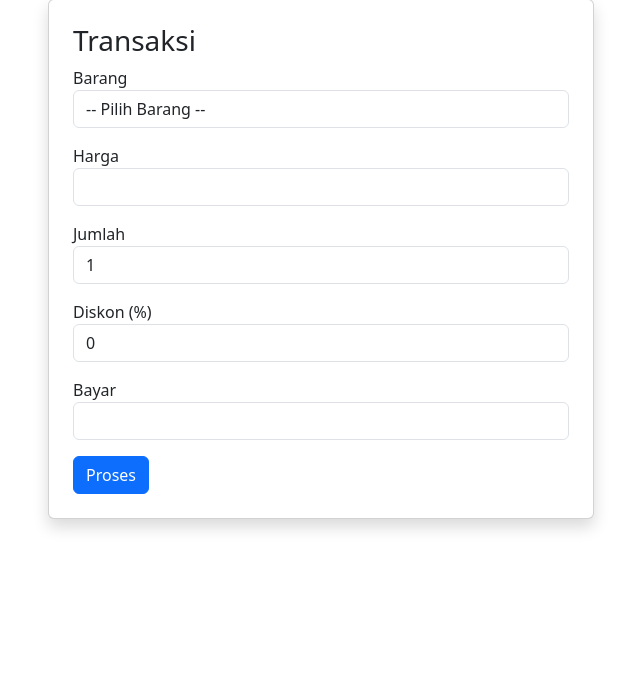
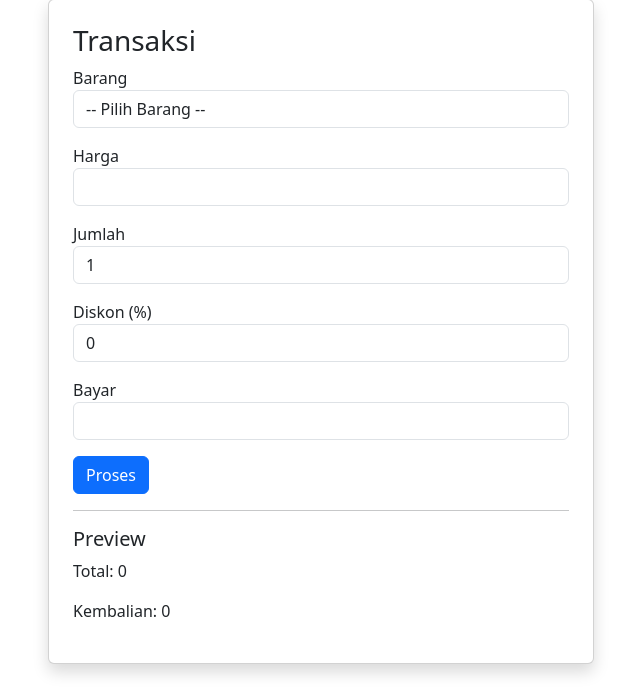
Before and after one commit to stokpribadidipa-ship-it/kasir-mini, a PHP site: page /transaksi.php in a window 1280 px wide. Shown: the part 105-800 px from the top of the page, without its empty margins (319-959 px from the left). Run offline with PHP 8.4, Linux system fonts and the light colour scheme; data that the repository does not hold is empty.

Commit message:
Update transaksi.php

```diff
--- a/transaksi.php
+++ b/transaksi.php
@@ -1,7 +1,7 @@
-<?php
-include 'koneksi.php';
+<?php include 'koneksi.php';
 include 'header.php';
 ?>
+
 
 <div class="container">
 <div class="row justify-content-center">
@@ -12,7 +12,6 @@ include 'header.php';
 
 <form method="POST" action="proses_transaksi.php">
 
-<!-- PILIH BARANG -->
 <label>Barang</label>
 <select name="barang_id" id="barang" class="form-control mb-3" onchange="setHarga()" required>
     <option value="">-- Pilih Barang --</option>
@@ -47,6 +46,12 @@ include 'header.php';
 
 </form>
 
+<hr>
+
+<h5>Preview</h5>
+<p>Total: <span id="total">0</span></p>
+<p>Kembalian: <span id="kembalian">0</span></p>
+
 </div>
 </div>
 </div>
@@ -61,15 +66,18 @@ function setHarga() {
 }
 
 function hitung() {
-    let harga = document.getElementById("harga").value || 0;
-    let jumlah = document.getElementById("jumlah").value || 0;
-    let diskon = document.getElementById("diskon").value || 0;
-    let bayar = document.getElementById("bayar").value || 0;
+    let harga = parseFloat(document.getElementById("harga").value) || 0;
+    let jumlah = parseFloat(document.getElementById("jumlah").value) || 0;
+    let diskon = parseFloat(document.getElementById("diskon").value) || 0;
+    let bayar = parseFloat(document.getElementById("bayar").value) || 0;
 
     let subtotal = harga * jumlah;
     let potongan = (diskon / 100) * subtotal;
     let total = subtotal - potongan;
     let kembalian = bayar - total;
+
+    document.getElementById("total").innerText = total;
+    document.getElementById("kembalian").innerText = kembalian;
 }
 
 document.getElementById("jumlah").addEventListener("input", hitung);
```
